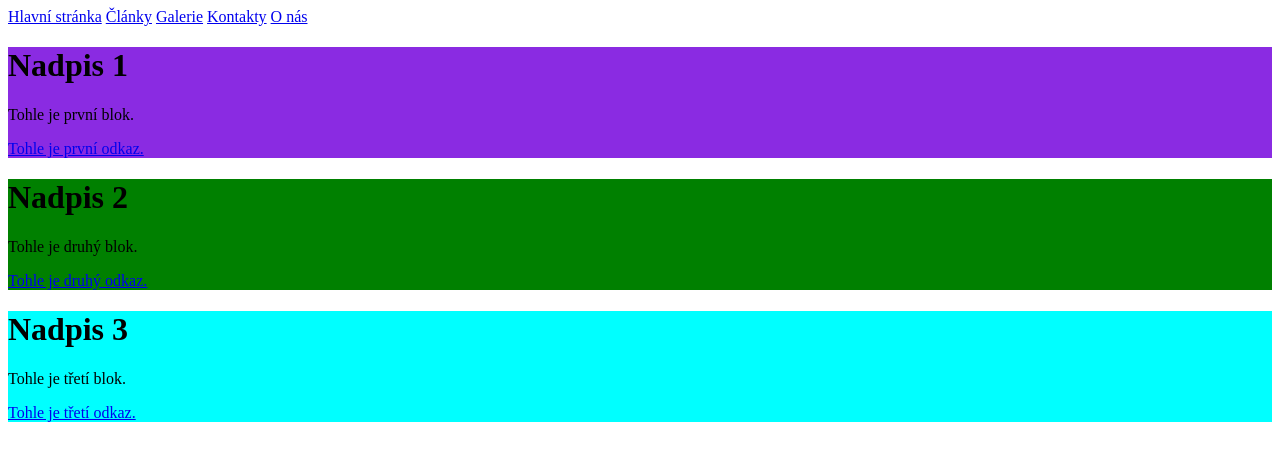
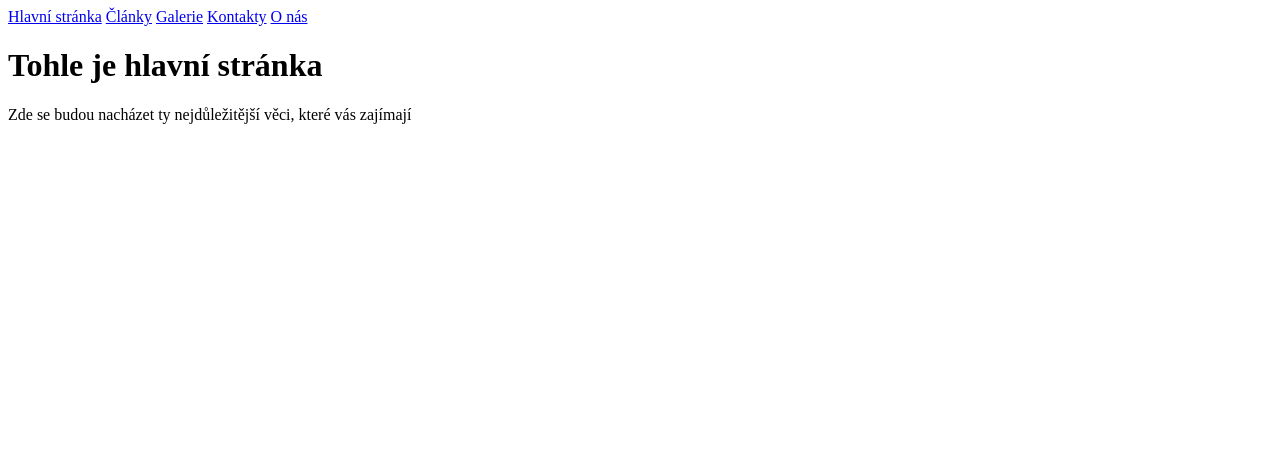
Before and after one commit to radekhavelka3/NAV, a plain HTML site: page stranky_havelka/index.html in a window 1280 px wide. Drawn offline with Linux system fonts and the light colour scheme.

Commit message:
Add files via upload

```diff
--- a/stranky_havelka/index.html
+++ b/stranky_havelka/index.html
@@ -4,7 +4,6 @@
     <meta charset="UTF-8">
     <meta name="viewport" content="width=device-width, initial-scale=1.0">
     <title>NAVBAR</title>
-    <link rel="stylesheet" href="style.css">
     <nav>
         <a href="index.html">Hlavní stránka</a>
         <a href="clanky.html">Články</a>
@@ -14,22 +13,7 @@
     </nav>
 </head>
 <body>
-    <div id="prvni">
-        <h1>Nadpis 1</h1>
-        <p>Tohle je první blok.</p>
-        <a href="https://github.com/">Tohle je první odkaz.</a>
-    </div>
-
-    <div id="druhy">
-        <h1>Nadpis 2</h1>
-        <p>Tohle je druhý blok.</p>
-        <a href="https://www.w3schools.com/html/html_id.asp">Tohle je druhý odkaz.</a>
-    </div>
-
-    <div id="treti">
-        <h1>Nadpis 3</h1>
-        <p>Tohle je třetí blok.</p>
-        <a href="https://www.vitkovickastredni.cz/">Tohle je třetí odkaz.</a>
-    </div>
+    <h1>Tohle je hlavní stránka</h1>
+    <p>Zde se budou nacházet ty nejdůležitější věci, které vás zajímají</p>
 </body>
 </html>
```
Also changed, not shown: stranky_havelka/clanky.html (+1 -1 lines), stranky_havelka/galerie.html (+1 -1 lines), stranky_havelka/kontakty.html (+1 -1 lines), stranky_havelka/onas.html (+1 -1 lines).
